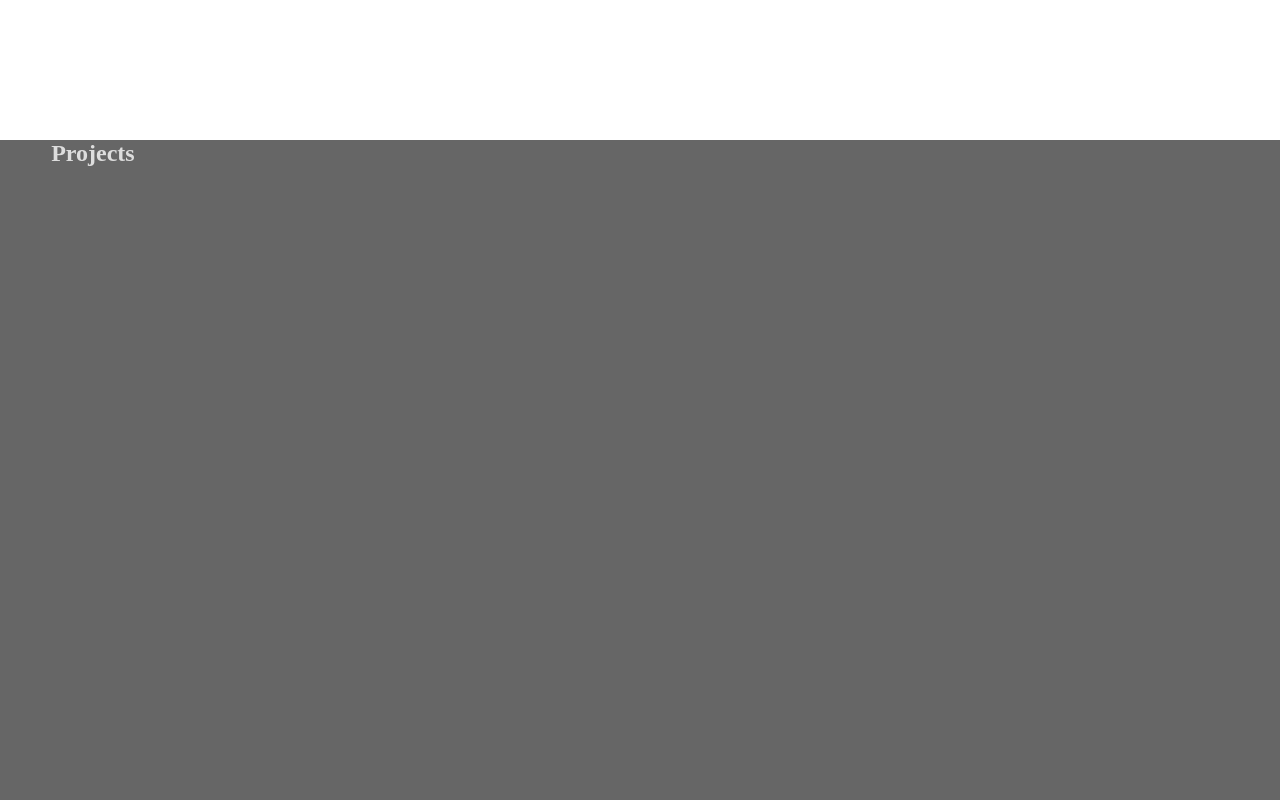
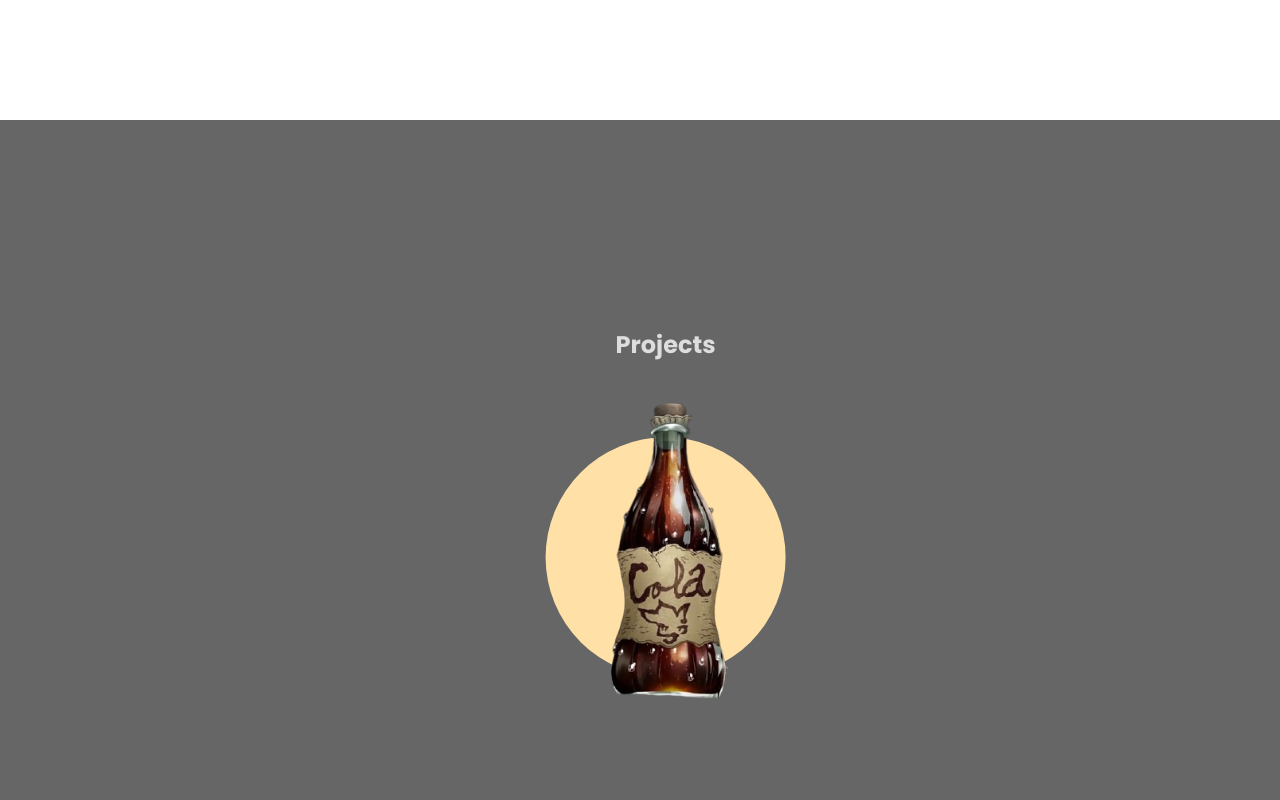
Before and after one commit to TahirReyaz/Portfolio, a React (Create React App) app: page / in a window 1280 px wide. Shown: the part 1500-2300 px from the top of the page. Built offline with nearby package versions, Linux system fonts and the light colour scheme.

Commit message:
Added project card

```diff
--- a/public/index.html
+++ b/public/index.html
@@ -3,6 +3,7 @@
   <head>
     <meta charset="utf-8">
     <meta name="viewport" content="width=device-width, initial-scale=1">
+    <link rel="stylesheet" href="https://fonts.googleapis.com/css?family=Poppins:200,300,400,500,600,700,800,900&display=swap">
     <title>Tahir Reyaz</title>
   </head>
   <body>
--- /dev/null
+++ b/src/Components/ProjectCard/ProjectCard.jsx
@@ -0,0 +1,22 @@
+import React from 'react'
+import classes from './ProjectCard.module.css'
+import senkuCola from './senkuCola.png'
+
+const ProjectCard = () => {
+
+  return (
+    <div className={classes.card}>
+      <div className={classes.circle} ></div>
+      <div className={classes.content} >
+        <h2>Senku Cola</h2>
+        <p>Made from Chrome and budhau's water wheel for the trading with Asagiri Gen.
+        Sosoru ze kore wa.Sosoru ze kore wa.Sosoru ze kore wa.Sosoru ze kore wa.
+        Sosoru ze kore wa.Sosoru ze kore wa.Sosoru ze kore wa.Sosoru ze kore wa.</p>
+        <a href="">TRY</a>
+      </div>
+      <img src={senkuCola} alt="pepsi" />
+    </div>
+  );
+}
+
+export default ProjectCard;
--- /dev/null
+++ b/src/Components/ProjectCard/ProjectCard.module.css
@@ -0,0 +1,86 @@
+.card {
+  color: #FFF;
+  position: relative;
+  width: 600px;
+  height: 350px;
+  border-radius: 20px;
+  display: flex;
+  align-items: center;
+  transition: 0.5s;
+}
+
+.circle {
+  position: absolute;
+  top: 0;
+  left: 0;
+  width: 100%;
+  height: 100%;
+  border-radius: 20px;
+  overflow: hidden;
+}
+
+.circle::before {
+  content: '';
+  position: absolute;
+  top: 0;
+  left: 0;
+  width: 100%;
+  height: 100%;
+  background: #ffe1a8;
+  clip-path: circle(120px at center);
+  transition: 0.5s;
+}
+
+.card:hover .circle::before {
+  background: #472d30;
+  clip-path: circle(400px at center);
+}
+
+.card img {
+  position: absolute;
+  top: 45%;
+  left: 50%;
+  transform: translate(-50%, -50%);
+  height: 350px;
+  pointer-events: none;
+  transition: 0.5s;
+}
+
+.card:hover img {
+  left: 75%;
+  height: 500px;
+}
+
+.content {
+  position: relative;
+  width: 50%;
+  left: 20%;
+  padding: 20px 20px 20px 40px;
+  transition: 0.4s;
+  opacity: 0;
+  visibility: hidden;
+}
+
+.card:hover .content {
+  left: 0;
+  visibility: visible;
+  opacity: 1;
+}
+
+.content h2 {
+  text-transform: uppercase;
+  font-size: 2em;
+  line-height: 1em;
+}
+
+.content a {
+  position: relative;
+  padding: 10px 20px;
+  border-radius: 10px;
+  background: #FFF;
+  color: #111;
+  margin-top: 10px;
+  display: inline-block;
+  text-decoration: none;
+  font-weight: 700;
+}
--- a/src/Sections/About.jsx
+++ b/src/Sections/About.jsx
@@ -5,7 +5,6 @@ const About = () => {
     return (
         <section id="about">
             <h1>About me</h1>
-            <p>Dont pay attention to this line</p>
         </section>
     );
 }
--- a/src/Sections/Projects.jsx
+++ b/src/Sections/Projects.jsx
@@ -1,10 +1,12 @@
-import React from 'react';
+import React from 'react'
+import ProjectCard from '../Components/ProjectCard/ProjectCard';
 
 const Projects = () => {
 
     return (
         <section id="projects">
             <h1>Projects</h1>
+            <ProjectCard />
         </section>
     );
 }
--- a/src/styles.css
+++ b/src/styles.css
@@ -6,6 +6,7 @@
 body {
   margin: 0;
   padding: 0;
+  font-family: "Poppins";
 }
 
 section {
@@ -27,6 +28,13 @@ section {
   font-weight: 700;
 }
 
+#projects {
+  display: flex;
+  flex-direction: column;
+  justify-content: center;
+  align-items: center;
+}
+
 #footer {
   height: unset;
   text-align: center;
```
Also changed, not shown: src/Components/ProjectCard/pepsi.png (added), src/Components/ProjectCard/senkuCola.png (added).
